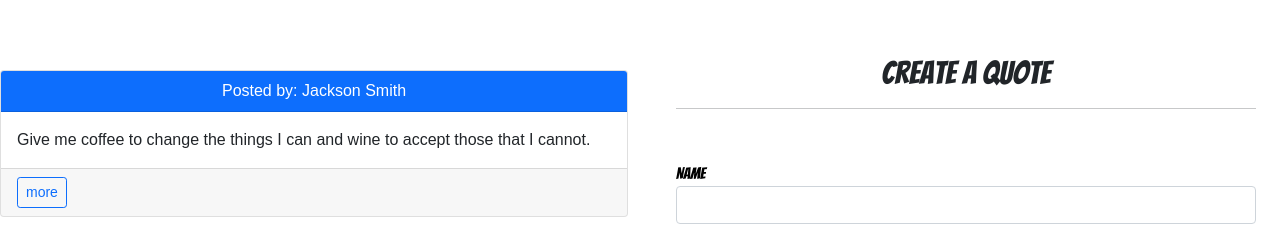
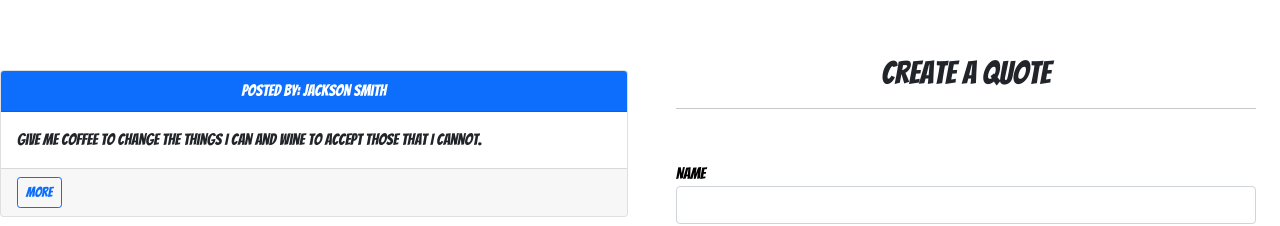
Before and after one commit to Samuel-Ndienye/quote-app, an Angular app: page / in a window 1280 px wide. Shown: the part 588-814 px from the top of the page. Built offline with nearby package versions, Linux system fonts and the light colour scheme.

Commit message:
First commit

```diff
--- a/src/app/quote/quote.component.css
+++ b/src/app/quote/quote.component.css
@@ -1,3 +1,3 @@
 * {
-  font-family: 'Oswald', sans-serif;
+  font-family: 'Bangers', sans-serif;
 }
```
